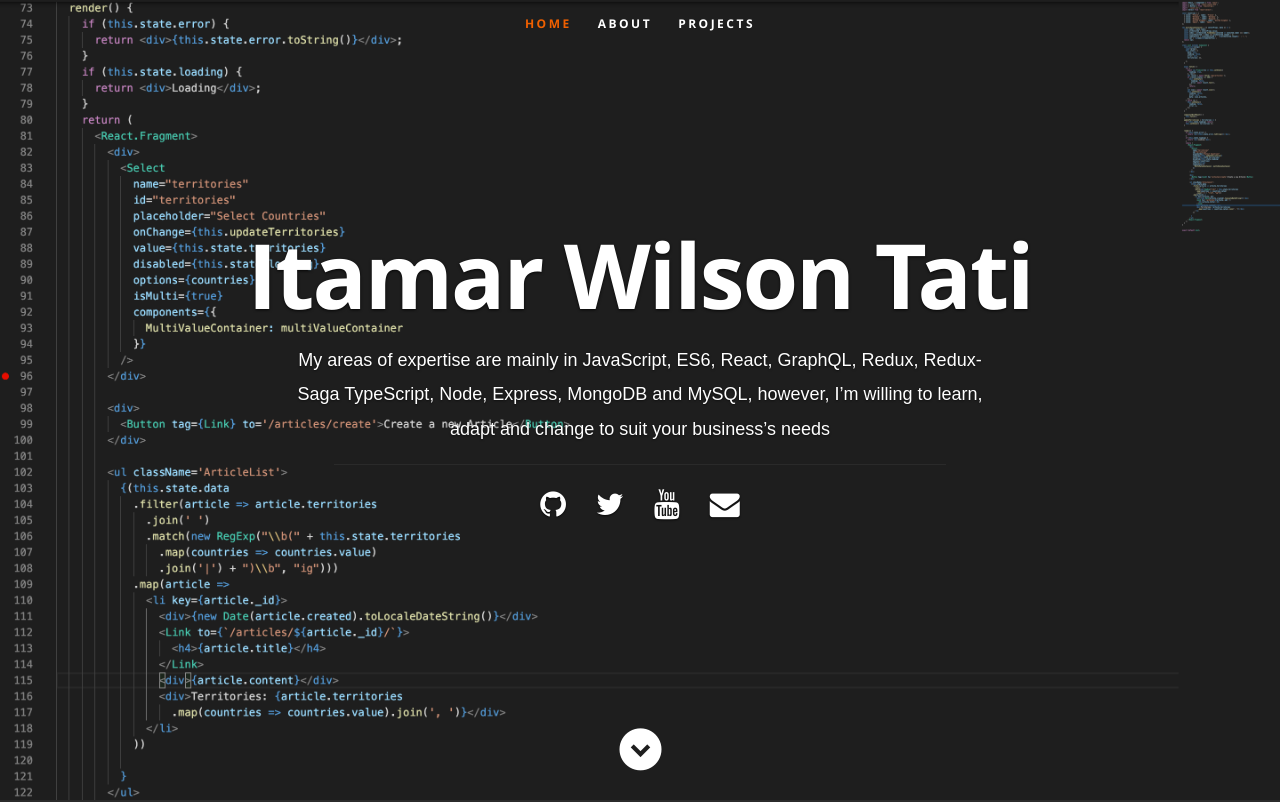
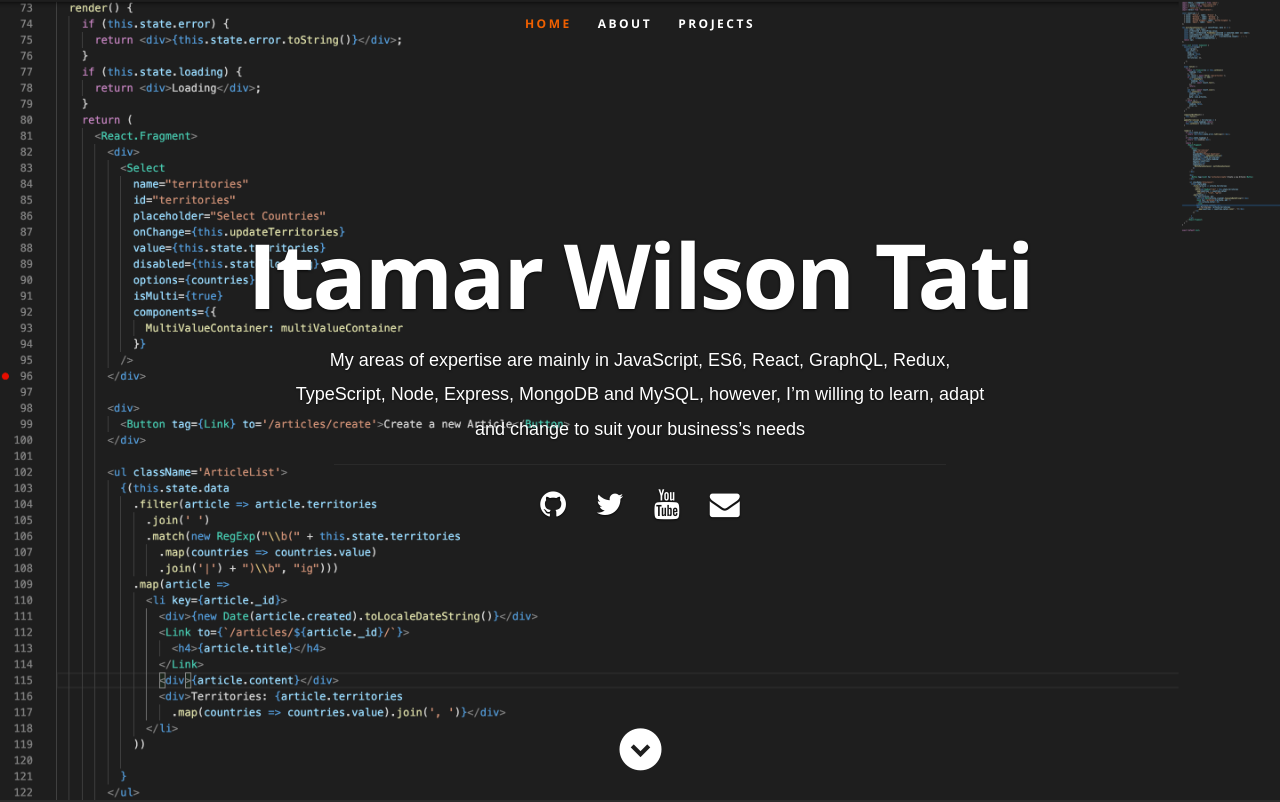
Before and after one commit to ItamarTati/itamar-portfolio-page, a React (Create React App) app: page / in a window 1280 px wide. Shown: the top 802 px of the page. Built offline with nearby package versions, Linux system fonts and the light colour scheme.

Commit message:
updated technologies

```diff
--- a/src/resumeData.js
+++ b/src/resumeData.js
@@ -2,7 +2,7 @@ let resumeData = {
     "imagebaseurl":"https://github.com/ItamarTati",
     "name": "Itamar Wilson Tati",
     "role": "Software Engineer",
-    "roleDescription": "My areas of expertise are mainly in JavaScript, ES6, React, GraphQL, Redux, Redux-Saga TypeScript, Node, Express, MongoDB and MySQL, however, I’m willing to learn, adapt and change to suit your business’s needs",
+    "roleDescription": "My areas of expertise are mainly in JavaScript, ES6, React, GraphQL, Redux, TypeScript, Node, Express, MongoDB and MySQL, however, I’m willing to learn, adapt and change to suit your business’s needs",
     "socialLinks":[
         {
           "name":"github",
```
